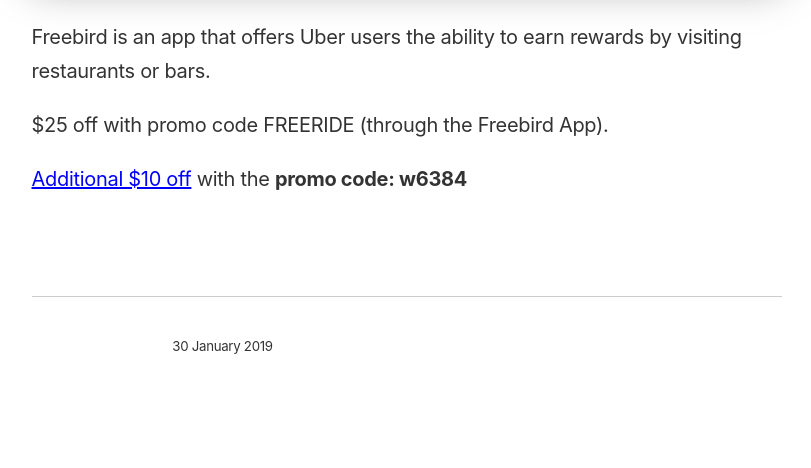
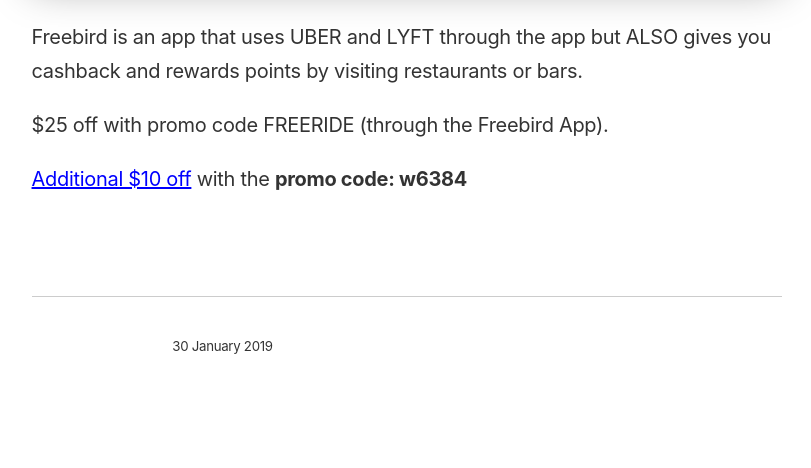
Before and after one commit to ohiosveryown/atldeals, a Jekyll site: the page built from _posts/2019-01-31-post-six.markdown, in a window 1280 px wide. Shown: the part 992-1460 px from the top of the page, without its empty margins (233-1044 px from the left). Built offline with Jekyll 4.4.1, drawn with Linux system fonts in a browser that asks for light colours.

Commit message:
Updated Post Six

```diff
--- a/_posts/2019-01-31-post-six.markdown
+++ b/_posts/2019-01-31-post-six.markdown
@@ -11,7 +11,7 @@
 layout: post
 ---
 
-Freebird is an app that offers Uber users the ability to earn rewards by visiting restaurants or bars.
+Freebird is an app that uses UBER and LYFT through the app but ALSO gives you cashback and rewards points by visiting restaurants or bars.
 
 \$25 off with promo code FREERIDE (through the Freebird App).
 
```
